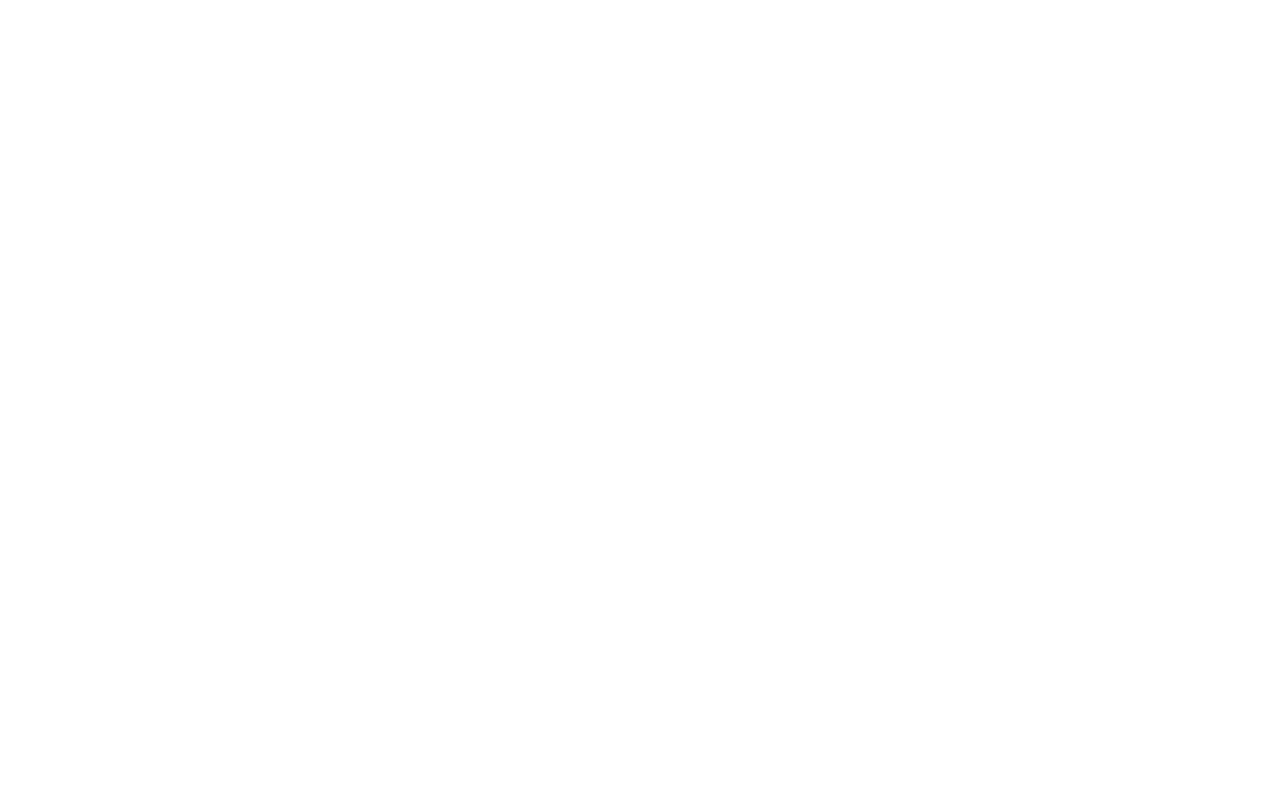
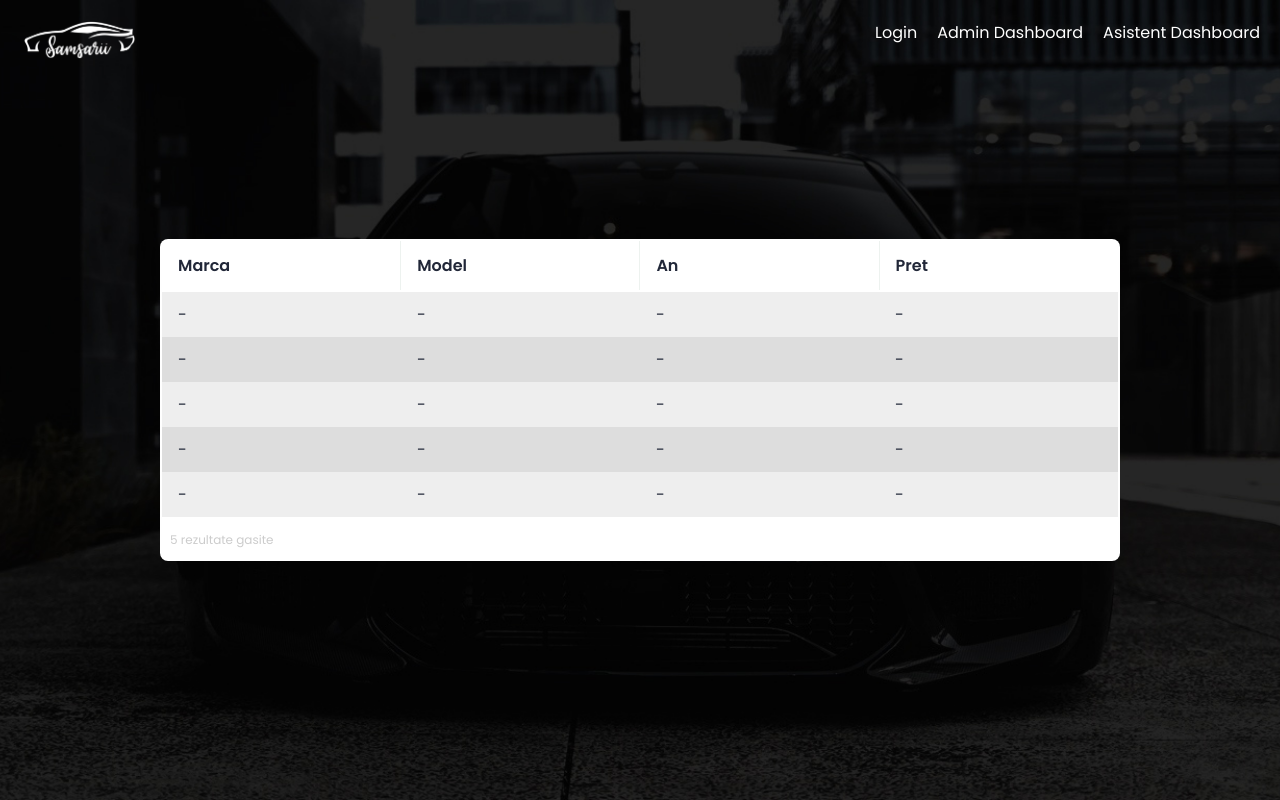
Before and after one commit to gabrielcioci/proiect-client, a React (Create React App) app: page /dashboard/1 in a window 1280 px wide. Built offline with nearby package versions, Linux system fonts and the light colour scheme.

Commit message:
table base, asistent dashboard, admin dashboard

```diff
--- a/package.json
+++ b/package.json
@@ -3,6 +3,9 @@
   "version": "0.1.0",
   "private": true,
   "dependencies": {
+    "@fortawesome/fontawesome-svg-core": "^1.2.35",
+    "@fortawesome/free-solid-svg-icons": "^5.15.3",
+    "@fortawesome/react-fontawesome": "^0.1.14",
     "@testing-library/jest-dom": "^5.11.9",
     "@testing-library/react": "^11.2.5",
     "@testing-library/user-event": "^12.8.3",
--- a/src/App.js
+++ b/src/App.js
@@ -1,10 +1,11 @@
 import React from 'react'
-// import './components/FontAwesome/FontAwesome'
+import './components/Icons/FontAwesome'
 import {BrowserRouter as Router, Route} from "react-router-dom"
 import {ToastContainer} from "react-toastify";
 import Header from "./components/Header";
 import Home from '../src/components/Home'
 import Login from '../src/components/Login'
+import Dashboard from '../src/components/Dashboard'
 
 function App() {
     return (
@@ -13,7 +14,7 @@
             <ToastContainer/>
             <Route path="/" exact component={Home}/>
             <Route path="/login" exact component={Login}/>
-            {/*<Route path="/dashboard/:user" exact component={Dashboard}/>*/}
+            <Route path="/dashboard/:role" exact component={Dashboard}/>
         </Router>
     );
 }
--- a/src/App.scss
+++ b/src/App.scss
@@ -20,6 +20,9 @@
   color: $raisinBlack;
   font-family: $poppins;
   font-weight: 400;
+  background-image: url('./assets/bg.jpg');
+  background-position: center;
+  background-size: cover;
 
   * {
     outline: none !important;
--- /dev/null
+++ b/src/components/DashTable.js
@@ -0,0 +1,58 @@
+import React from 'react'
+import './DashTable.scss';
+import {FontAwesomeIcon} from "@fortawesome/react-fontawesome";
+
+const DashTable = (props) => {
+
+    const {rows, cols, userActions} = props
+
+    const getValue = (row, column) => {
+
+        // // Call the cell render
+        // if (column.render) return column.render(row)
+
+        // Get the value
+        let value = row[column.key] ? row[column.key] : null
+        return value || '-'
+
+    }
+
+    return (
+        <div className="dash-table">
+            <table>
+                <thead>
+                <tr className="table-heads">
+                    {cols.map((col) => (
+                        <th key={col.key}>
+                            {col.label}
+                        </th>
+                    ))}
+                    {userActions && <th/>}
+                </tr>
+                </thead>
+                <tbody>
+                {rows.map((row, index) => (
+                    <tr className="table-rows" key={index}>
+                        {cols.map(col => (
+                            <td key={col.key} data-title={col.label}>
+                                {getValue(row, col)}
+                            </td>
+                        ))}
+                        {userActions && <td className="row-actions">
+                            <FontAwesomeIcon className="details" icon="ellipsis-h"/>
+                            <FontAwesomeIcon className="edit" icon="user-edit"/>
+                            <FontAwesomeIcon className="delete" icon="trash-alt"/>
+                        </td>}
+                    </tr>
+                ))}
+                </tbody>
+            </table>
+            <div className="table-footer">
+                <span>{rows.length} rezultate gasite</span>
+                {userActions && <div className="btn">Adauga</div>}
+            </div>
+        </div>
+    )
+}
+
+export default DashTable
--- /dev/null
+++ b/src/components/DashTable.scss
@@ -0,0 +1,84 @@
+@import '../styles/variables.scss';
+
+.dash-table {
+  background: white;
+  width: 100%;
+  max-width: 96rem;
+  border-radius: .8rem;
+
+  table {
+    width: 100%;
+  }
+
+  .table-heads, .table-rows {
+    display: flex;
+    justify-content: space-between;
+    width: 100%;
+  }
+
+  th {
+    width: 100%;
+    border-right: .1rem solid $cultured;
+    text-align: left;
+    padding: 1.2rem 1.6rem;
+
+    &:nth-last-of-type(1) {
+      border: none;
+    }
+  }
+
+  .table-rows {
+    background: #eee;
+    cursor: pointer;
+    transition: all $animTimingTwo;
+    position: relative;
+
+    &:nth-child(even) {
+      background: #ddd;
+    }
+
+    td {
+      width: 100%;
+      text-align: left;
+      padding: 1rem 1.6rem;
+    }
+
+    .row-actions {
+      display: flex;
+      align-items: center;
+      justify-content: space-evenly;
+
+      .delete, .edit, .details {
+        cursor: pointer;
+        transition: all $animTimingTwo;
+        color:$arsenic;
+      }
+
+      .delete:hover {
+        color: $bittersweet;
+      }
+
+      .edit:hover {
+        color: $carrot;
+      }
+    }
+  }
+
+  .table-footer {
+    display: flex;
+    align-items: center;
+    justify-content: space-between;
+    padding: 1.2rem 1rem;
+
+    span {
+      width: 100%;
+      font-size: 1.2rem;
+      color: #ccc;
+      font-weight: 400;
+    }
+
+    .btn {
+      font-size: 1.4rem;
+    }
+  }
+}
--- /dev/null
+++ b/src/components/Dashboard.js
@@ -0,0 +1,117 @@
+import React from 'react'
+import {useParams} from 'react-router-dom';
+import DashTable from "./DashTable";
+import './Dashboard.scss';
+
+
+const Dashboard = (props) => {
+    const {role} = useParams();
+    const adminCols = [
+        {
+            label: "Nume",
+            key: "nume"
+        },
+        {
+            label: "Prenume",
+            key: "prenume"
+        },
+        {
+            label: "Pozitie",
+            key: "pozitie"
+        },
+        {
+            label: "Data",
+            key: "data"
+        }
+    ]
+    const adminRows = [
+        {
+            nume: "Frincu",
+            prenume: "Horia",
+            pozitie: "mecanic",
+            data: "22-03-2018",
+        },
+        {
+            nume: "Floria",
+            prenume: "Robert",
+            pozitie: "boschetar",
+            data: "12-04-2018",
+        },
+        {
+            nume: "Rus",
+            prenume: "Onisor",
+            pozitie: "asistent",
+            data: "02-01-2019",
+        },
+        {
+            nume: "Rhoades",
+            prenume: "Lana",
+            pozitie: "menajera",
+            data: "02-01-2019",
+        },
+        {
+            nume: "Malkova",
+            prenume: "Mia",
+            pozitie: "asistenta",
+            data: "02-01-2019",
+        },
+    ]
+    const carsCols = [
+        {
+            label: "Marca",
+            key: "marca"
+        },
+        {
+            label: "Model",
+            key: "model"
+        },
+        {
+            label: "An",
+            key: "an"
+        },
+        {
+            label: "Pret",
+            key: "pret"
+        }
+    ]
+    const carsRows = [
+        {
+            nume: "Frincu",
+            prenume: "Horia",
+            pozitie: "mecanic",
+            data: "22-03-2018",
+        },
+        {
+            nume: "Floria",
+            prenume: "Robert",
+            pozitie: "boschetar",
+            data: "12-04-2018",
+        },
+        {
+            nume: "Rus",
+            prenume: "Onisor",
+            pozitie: "asistent",
+            data: "02-01-2019",
+        },
+        {
+            nume: "Rhoades",
+            prenume: "Lana",
+            pozitie: "menajera",
+            data: "02-01-2019",
+        },
+        {
+            nume: "Malkova",
+            prenume: "Mia",
+            pozitie: "asistenta",
+            data: "02-01-2019",
+        },
+    ]
+    return (
+        <div id="dashboard">
+            <DashTable rows={role === 'admin' ? adminRows : carsRows} cols={role === 'admin' ? adminCols : carsCols}
+                       userActions={role === 'admin' && true}/>
+        </div>
+    )
+}
+
+export default Dashboard
--- /dev/null
+++ b/src/components/Dashboard.scss
@@ -0,0 +1,8 @@
+@import '../styles/variables.scss';
+
+#dashboard {
+  display: flex;
+  justify-content: center;
+  align-items: center;
+  height: 100%;
+}
--- a/src/components/Header.js
+++ b/src/components/Header.js
@@ -9,7 +9,8 @@
             <Link to="/"><img src={logo} alt="logo"/></Link>
             <div className="menu">
                 <Link className="menu-link" to="/login">Login</Link>
-                <Link className="menu-link" to="/dashboard">Dashboard</Link>
+                <Link className="menu-link" to="/dashboard/admin">Admin Dashboard</Link>
+                <Link className="menu-link" to="/dashboard/asistent">Asistent Dashboard</Link>
             </div>
         </header>
     )
--- a/src/components/Home.scss
+++ b/src/components/Home.scss
@@ -6,9 +6,6 @@
   align-items: center;
   justify-content: center;
   height: 100%;
-  background-image: url('../assets/bg.jpg');
-  background-position: center;
-  background-size: cover;
   color: white;
 
   .container {
--- /dev/null
+++ b/src/components/Icons/FontAwesome.js
@@ -0,0 +1,24 @@
+import {library} from "@fortawesome/fontawesome-svg-core";
+import {
+    faClock,
+    faBriefcase,
+    faCheck,
+    faClipboardCheck,
+    faCalendarAlt,
+    faTimes,
+    faEnvelope,
+    faLock,
+    faUser,
+    faAlignLeft,
+    faPhoneAlt,
+    faArrowLeft,
+    faTrashAlt,
+    faBars,
+    faCaretDown,
+    faBusinessTime,
+    faSearch,
+    faUserEdit,
+    faEllipsisH
+} from "@fortawesome/free-solid-svg-icons";
+
+library.add(faClock, faUserEdit, faEllipsisH, faBriefcase, faCheck, faTrashAlt, faAlignLeft, faClipboardCheck, faCalendarAlt, faTimes, faLock, faEnvelope, faUser, faPhoneAlt, faArrowLeft, faBars, faCaretDown, faBusinessTime, faSearch)
--- a/src/components/Login.scss
+++ b/src/components/Login.scss
@@ -5,9 +5,6 @@
   align-items: center;
   justify-content: center;
   height: 100%;
-  background-image: url('../assets/bg.jpg');
-  background-position: center;
-  background-size: cover;
 
   .login-form {
     background: white;
--- a/src/styles/variables.scss
+++ b/src/styles/variables.scss
@@ -7,6 +7,8 @@
 $whiteSmoke: #f7f7f7;
 $arsenic: #444;
 $aliceBlue: #D1D5DE;
+$carrot: #f29559;
+$crimson: #a7333f;
 
 /*Resolutions*/
 $minMobileMdWidth: 360px;
```
Also changed, not shown: 1 other file (tests, documents, lock files or other folders).
